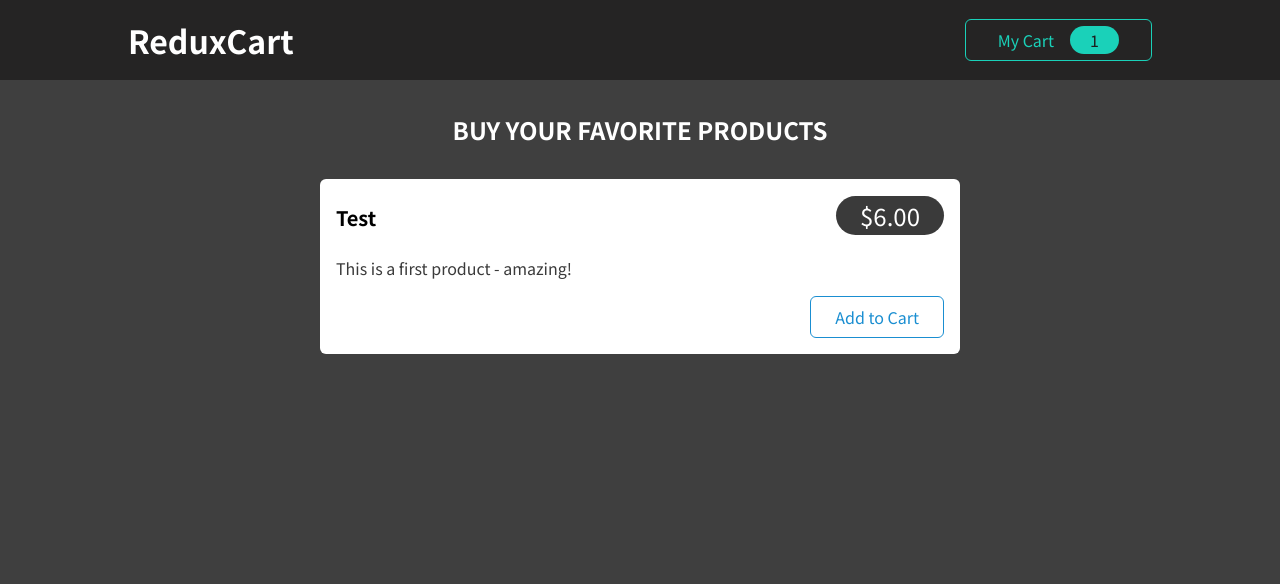
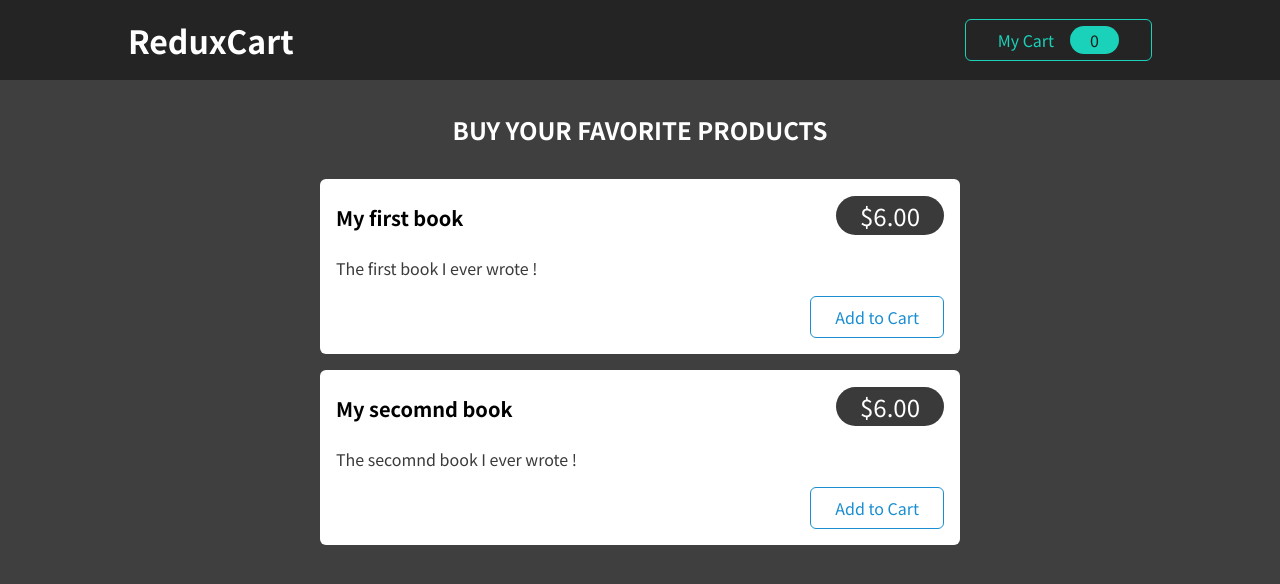
Before and after one commit to falcon-bridge/ReduxCart, a React (Create React App) app: page / in a window 1280 px wide. Shown: the top 584 px of the page. Built offline with nearby package versions, Linux system fonts and the light colour scheme.

Commit message:
rendered data dynamically and used the cart slice state to update the badge of cart accordingly on adding item to cart

```diff
--- a/src/components/Cart/CartButton.js
+++ b/src/components/Cart/CartButton.js
@@ -1,10 +1,12 @@
-import { useDispatch } from "react-redux";
+import { useDispatch, useSelector } from "react-redux";
 
 import { uiActions } from "../../store/ui-slice";
 
 import classes from "./CartButton.module.css";
 
 const CartButton = (props) => {
+  const cartQuantity = useSelector((state) => state.cart.totalQuantity);
+
   const dispatch = useDispatch();
 
   const toggleCartHandler = () => {
@@ -14,7 +16,7 @@
   return (
     <button className={classes.button} onClick={toggleCartHandler}>
       <span>My Cart</span>
-      <span className={classes.badge}>1</span>
+      <span className={classes.badge}>{cartQuantity}</span>
     </button>
   );
 };
--- a/src/components/Shop/ProductItem.js
+++ b/src/components/Shop/ProductItem.js
@@ -1,8 +1,18 @@
-import Card from '../UI/Card';
-import classes from './ProductItem.module.css';
+import { useDispatch } from "react-redux";
+
+import { cartActions } from "../../store/cart-slice";
+
+import Card from "../UI/Card";
+import classes from "./ProductItem.module.css";
 
 const ProductItem = (props) => {
-  const { title, price, description } = props;
+  const dispatch = useDispatch();
+
+  const { id, title, price, description } = props;
+
+  const addToCartHandler = () => {
+    dispatch(cartActions.addItemToCart({ id, title, price }));
+  };
 
   return (
     <li className={classes.item}>
@@ -13,7 +23,7 @@
         </header>
         <p>{description}</p>
         <div className={classes.actions}>
-          <button>Add to Cart</button>
+          <button onClick={addToCartHandler}>Add to Cart</button>
         </div>
       </Card>
     </li>
--- a/src/components/Shop/Products.js
+++ b/src/components/Shop/Products.js
@@ -1,16 +1,35 @@
-import ProductItem from './ProductItem';
-import classes from './Products.module.css';
+import ProductItem from "./ProductItem";
+import classes from "./Products.module.css";
+
+const DUMMY_PRODUCTS = [
+  {
+    id: "p1",
+    title: "My first book",
+    price: 6,
+    description: "The first book I ever wrote !",
+  },
+  {
+    id: "p2",
+    title: "My secomnd book",
+    price: 6,
+    description: "The secomnd book I ever wrote !",
+  },
+];
 
 const Products = (props) => {
   return (
     <section className={classes.products}>
       <h2>Buy your favorite products</h2>
       <ul>
-        <ProductItem
-          title='Test'
-          price={6}
-          description='This is a first product - amazing!'
-        />
+        {DUMMY_PRODUCTS.map((product) => (
+          <ProductItem
+            key={product.id}
+            id={product.id}
+            title={product.title}
+            price={product.price}
+            description={product.description}
+          />
+        ))}
       </ul>
     </section>
   );
--- a/src/store/cart-slice.js
+++ b/src/store/cart-slice.js
@@ -10,7 +10,7 @@
     addItemToCart(state, action) {
       const newItem = action.payload;
       const existingItem = state.items.find((item) => item.id === newItem.id);
-      //   state.totalQuantity++;
+      state.totalQuantity++;
       if (!existingItem) {
         state.items.push({
           itemId: newItem.id,
@@ -27,7 +27,7 @@
     removeItemFromCart(state, action) {
       const id = action.payload;
       const existingItem = state.items.find((item) => item.id === id);
-      //   state.totalQuantity--;
+      state.totalQuantity--;
       if (existingItem.quantity === 1) {
         state.items = state.items.filter((item) => item.id !== id);
       } else {
```
Also changed, not shown: 1 other file (tests, documents, lock files or other folders).
